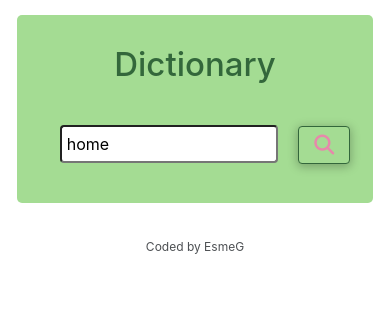
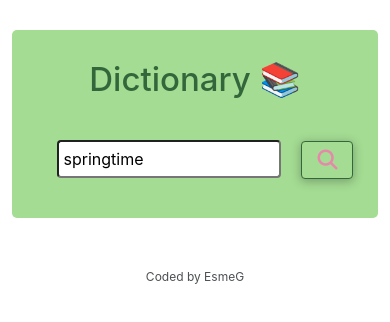
Before and after one commit to esmeG3/dictionary-project, a React (Create React App) app: page / in a window 390 px wide. Shown: the top 322 px of the page. Built offline with nearby package versions, Linux system fonts and the light colour scheme; no server answers.

Commit message:
removed margin & media queries
it was redundant

```diff
--- a/src/App.js
+++ b/src/App.js
@@ -6,7 +6,7 @@ export default function App() {
     <div className="App">
 <div className="container-sm">
   <main>
-    <Dictionary defaultKeyword="home"/>
+    <Dictionary defaultKeyword="springtime"/>
   </main>
   <footer>
     Coded by EsmeG
--- a/src/Dictionary.css
+++ b/src/Dictionary.css
@@ -2,7 +2,7 @@
 background-color: #A4DC93;
 padding: 20px 10px;
 border-radius: 5px;
-margin: 100px 350px;
+margin: 30px 0px;
 }
 
 .Dictionary h1 {
@@ -32,15 +32,3 @@ margin: 100px 350px;
     box-shadow: 0px 2px 10px 1px rgba(0, 0 ,0 , 25%);
 
 }
-
-@media (max-width: 900px) {
-  .Dictionary {
-    margin: 30px 80px;
-  }
-}
-
-@media (min-width: 375px){
-  .Dictionary {
-    margin: 15px 5px;
-  }
-}
--- a/src/Dictionary.js
+++ b/src/Dictionary.js
@@ -36,7 +36,7 @@ if (loaded) {
   return (
     <div className="Dictionary">
       <h1>
-        Dictionary
+        Dictionary 📚
       </h1>
       <form onSubmit={handleSubmit}>
         <input
```
